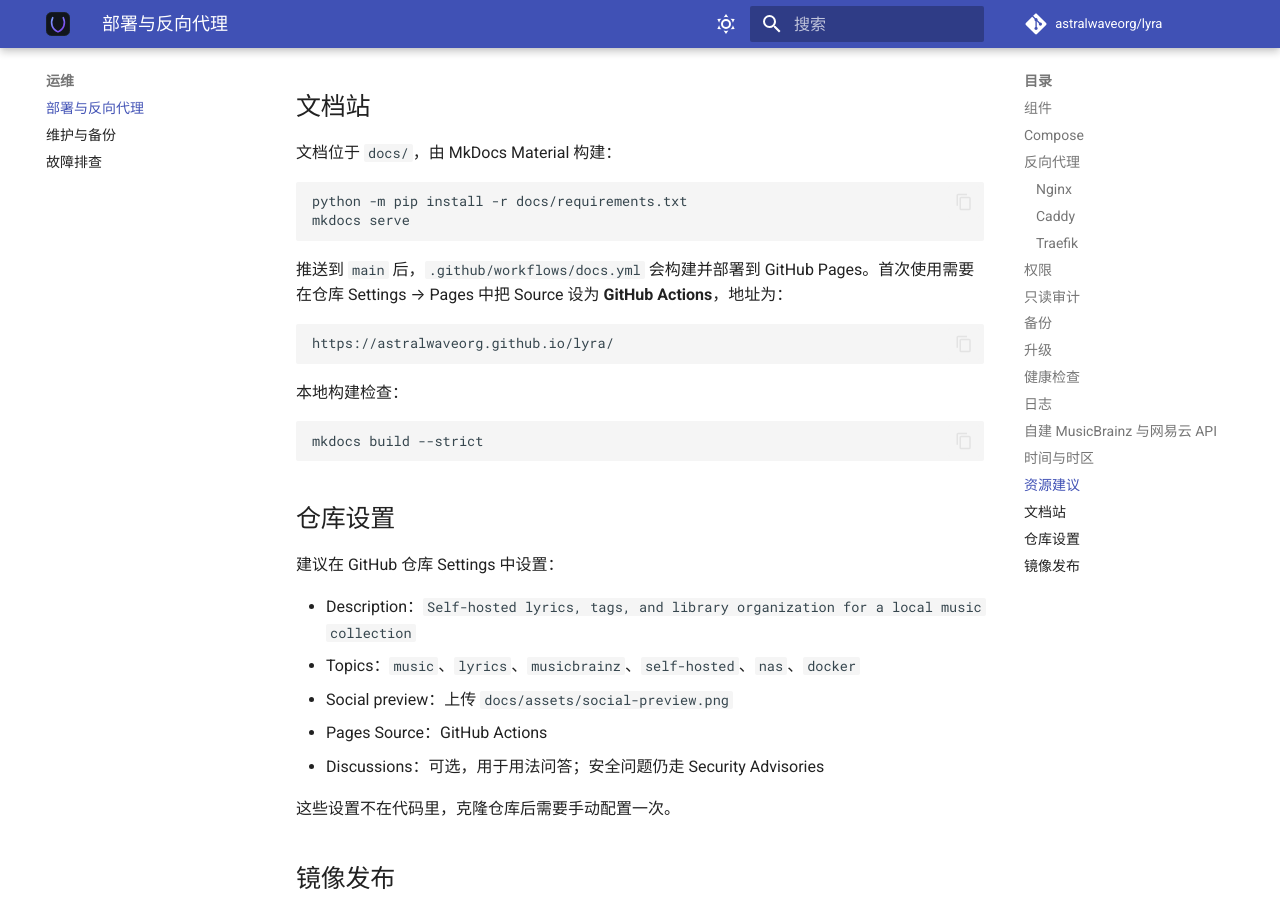
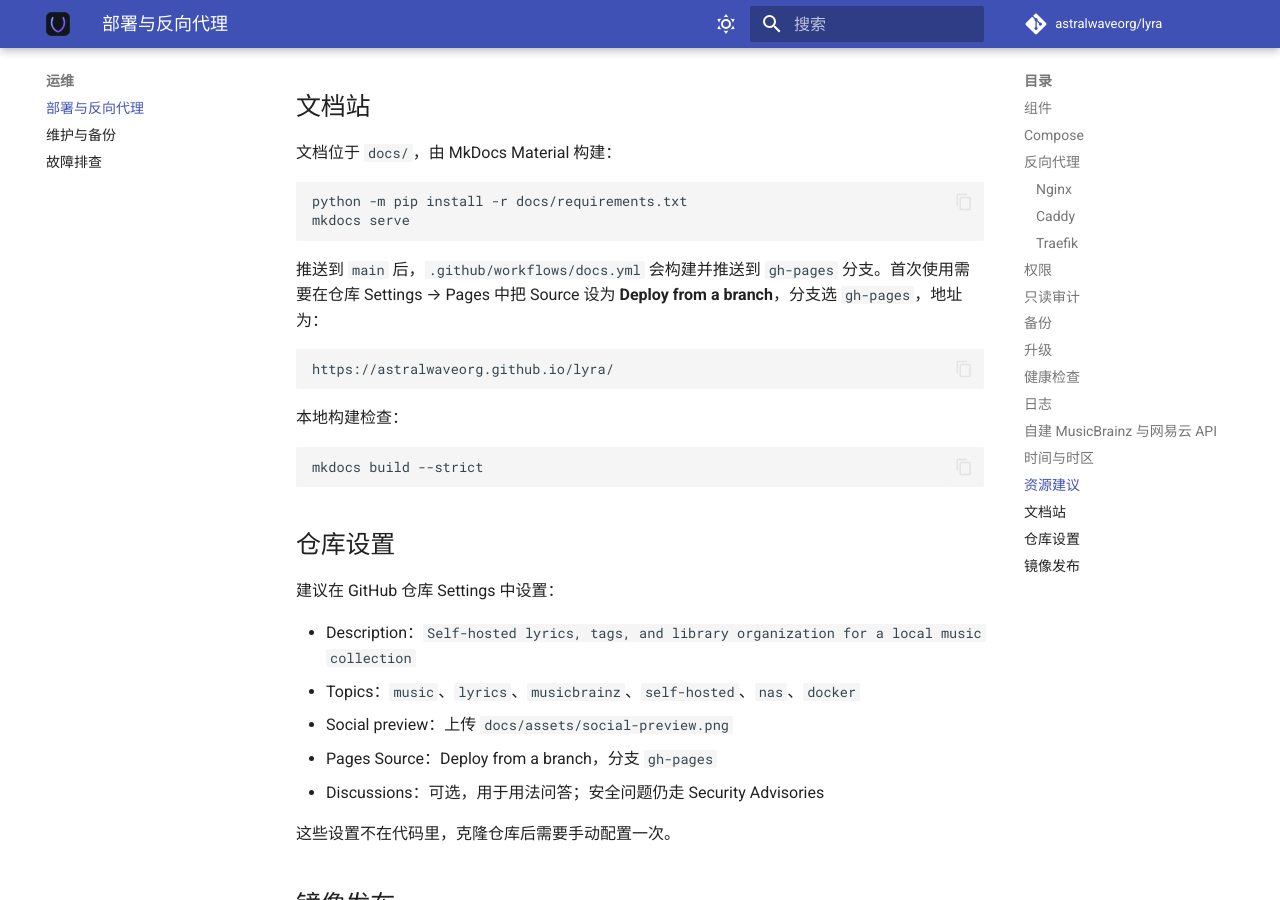
Before and after one commit to astralwaveorg/lyra, an MkDocs documentation site: the page built from docs/deployment.md, in a window 1280 px wide and 900 px high, scrolled down 5844 px. Built offline with MkDocs 1.6.1 and Material for MkDocs 9.7.7, drawn with Linux system fonts in a browser that asks for light colours; comment, search, counter and statistics services are not loaded.

````diff
--- a/docs/deployment.md
+++ b/docs/deployment.md
@@ -275,7 +275,7 @@ python -m pip install -r docs/requirements.txt
 mkdocs serve
 ```
 
-推送到 `main` 后，`.github/workflows/docs.yml` 会构建并部署到 GitHub Pages。首次使用需要在仓库 Settings → Pages 中把 Source 设为 **GitHub Actions**，地址为：
+推送到 `main` 后，`.github/workflows/docs.yml` 会构建并推送到 `gh-pages` 分支。首次使用需要在仓库 Settings → Pages 中把 Source 设为 **Deploy from a branch**，分支选 `gh-pages`，地址为：
 
 ```text
 https://astralwaveorg.github.io/lyra/
@@ -294,7 +294,7 @@ mkdocs build --strict
 - Description：`Self-hosted lyrics, tags, and library organization for a local music collection`
 - Topics：`music`、`lyrics`、`musicbrainz`、`self-hosted`、`nas`、`docker`
 - Social preview：上传 `docs/assets/social-preview.png`
-- Pages Source：GitHub Actions
+- Pages Source：Deploy from a branch，分支 `gh-pages`
 - Discussions：可选，用于用法问答；安全问题仍走 Security Advisories
 
 这些设置不在代码里，克隆仓库后需要手动配置一次。
--- a/pyproject.toml
+++ b/pyproject.toml
@@ -62,7 +62,11 @@ artifacts = ["src/lyra/web/**"]
 [tool.pytest.ini_options]
 testpaths = ["tests"]
 asyncio_mode = "auto"
-filterwarnings = ["error::DeprecationWarning"]
+filterwarnings = [
+    "error::DeprecationWarning",
+    # zhconv 仍通过 pkg_resources 读取字典；该警告来自上游，不是 Lyra 代码。
+    "ignore:pkg_resources is deprecated as an API:DeprecationWarning",
+]
 
 [tool.ruff]
 line-length = 100
````
Also changed, not shown: 1 other file.
